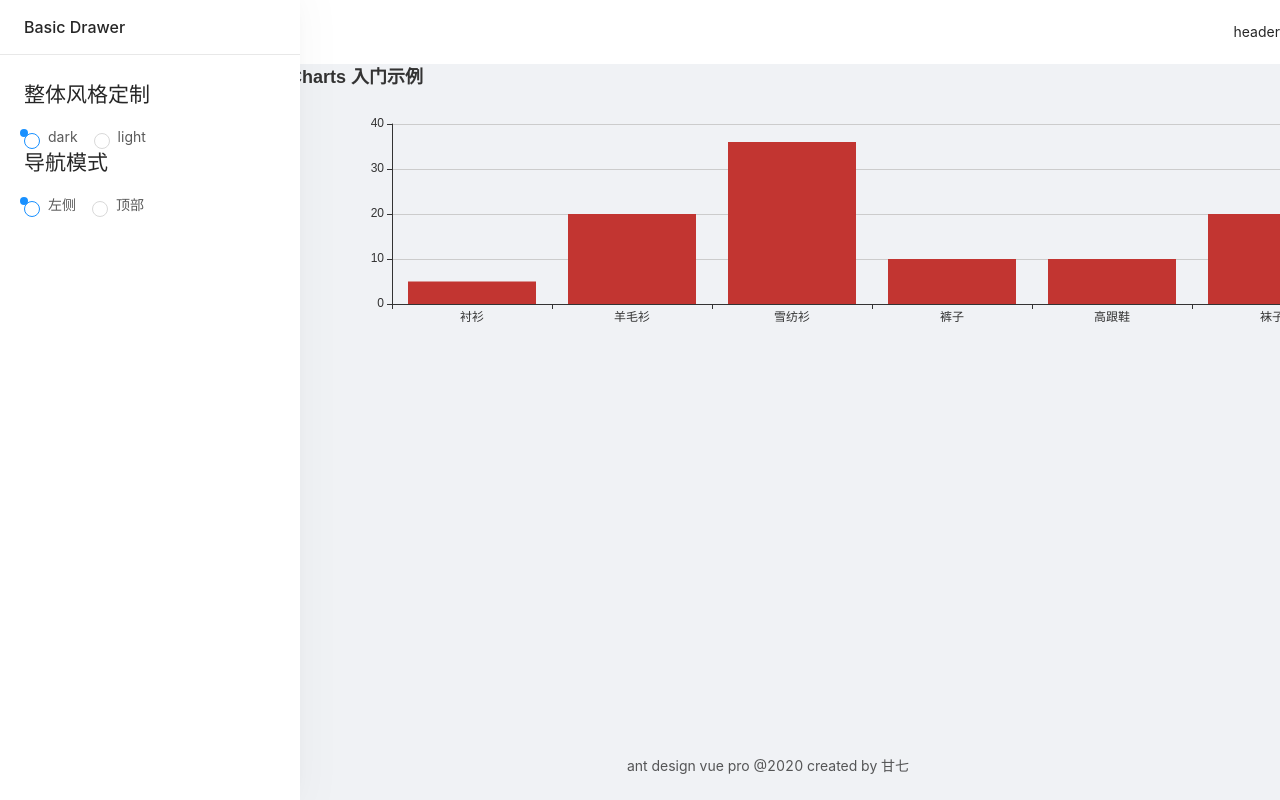
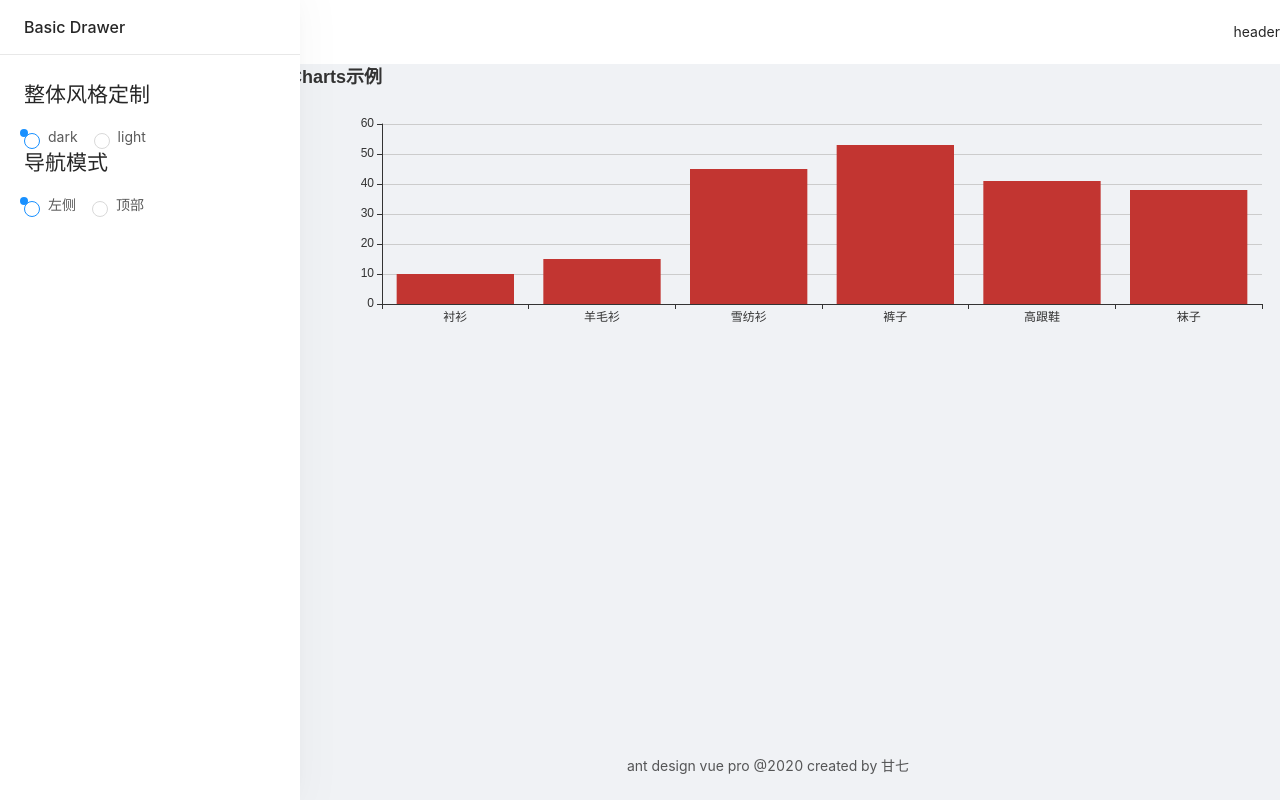
Before and after one commit to gaoxuerong/ant-design-vue-pro, a Vue app: page /dashboard/analysis in a window 1280 px wide. Built offline with nearby package versions, Linux system fonts and the light colour scheme.

Commit message:
feat echarts

```diff
--- a/package.json
+++ b/package.json
@@ -15,6 +15,7 @@
     "lodash": "^4.17.15",
     "moment": "^2.25.3",
     "nprogress": "^0.2.0",
+    "resize-detector": "^0.2.2",
     "vue": "^2.6.11",
     "vue-router": "^3.1.6",
     "vuex": "^3.1.3"
--- a/src/components/Chart.vue
+++ b/src/components/Chart.vue
@@ -1,30 +1,45 @@
 <template>
-  <div ref="chartDom" style="height: 300px; width: 1200px;"></div>
+  <div ref="chartDom"></div>
 </template>
 <script>
 import echarts from "echarts";
+import { addListener, removeListener } from "resize-detector";
 export default {
+  props: {
+    option: {
+      type: Object,
+      default: () => {}
+    }
+  },
+  watch: {
+    option: {
+      handler(val) {
+        this.chart.setOption(val);
+      },
+      deep: true
+    }
+  },
   mounted() {
-    // 基于准备好的dom，初始化echarts实例
-    var myChart = echarts.init(this.$refs.chartDom);
-    // 绘制图表
-    myChart.setOption({
-      title: {
-        text: "ECharts 入门示例"
-      },
-      tooltip: {},
-      xAxis: {
-        data: ["衬衫", "羊毛衫", "雪纺衫", "裤子", "高跟鞋", "袜子"]
-      },
-      yAxis: {},
-      series: [
-        {
-          name: "销量",
-          type: "bar",
-          data: [5, 20, 36, 10, 10, 20]
-        }
-      ]
-    });
+    this.renderChar();
+    addListener(this.$refs.chartDom, this.resize);
+  },
+  // 防止内存泄漏,引入第三方库最需要注意的一个点
+  beforeDestroy() {
+    removeListener(this.$refs.chartDom, this.resize);
+    this.chart.dispose();
+    this.chart = null;
+  },
+  methods: {
+    resize() {
+      this.chart.resize();
+    },
+    // render
+    renderChar() {
+      // 基于准备好的dom，初始化echarts实例
+      this.chart = echarts.init(this.$refs.chartDom);
+      // 绘制图表
+      this.chart.setOption(this.option);
+    }
   }
 };
 </script>
--- a/src/views/Dashboard/Analysis.vue
+++ b/src/views/Dashboard/Analysis.vue
@@ -1,13 +1,45 @@
 <template>
   <div>
-    <chart />
+    <chart :option="charOption" style="height: 300px; width: 1100px;" />
   </div>
 </template>
 <script>
+import random from "lodash/random";
 import Chart from "@/components/Chart";
 export default {
   components: {
     Chart
+  },
+  data() {
+    return {
+      charOption: {
+        title: {
+          text: "ECharts示例"
+        },
+        tooltip: {},
+        xAxis: {
+          data: ["衬衫", "羊毛衫", "雪纺衫", "裤子", "高跟鞋", "袜子"]
+        },
+        yAxis: {},
+        series: [
+          {
+            name: "销量",
+            type: "bar",
+            data: [5, 20, 36, 10, 10, 20]
+          }
+        ]
+      }
+    };
+  },
+  mounted() {
+    this.interval = setInterval(() => {
+      this.charOption.series[0].data = this.charOption.series[0].data.map(() =>
+        random(100)
+      );
+    }, 3000);
+  },
+  destroyed() {
+    clearInterval(this.interval);
   }
 };
 </script>
```
Also changed, not shown: 1 other file (tests, documents, lock files or other folders).
